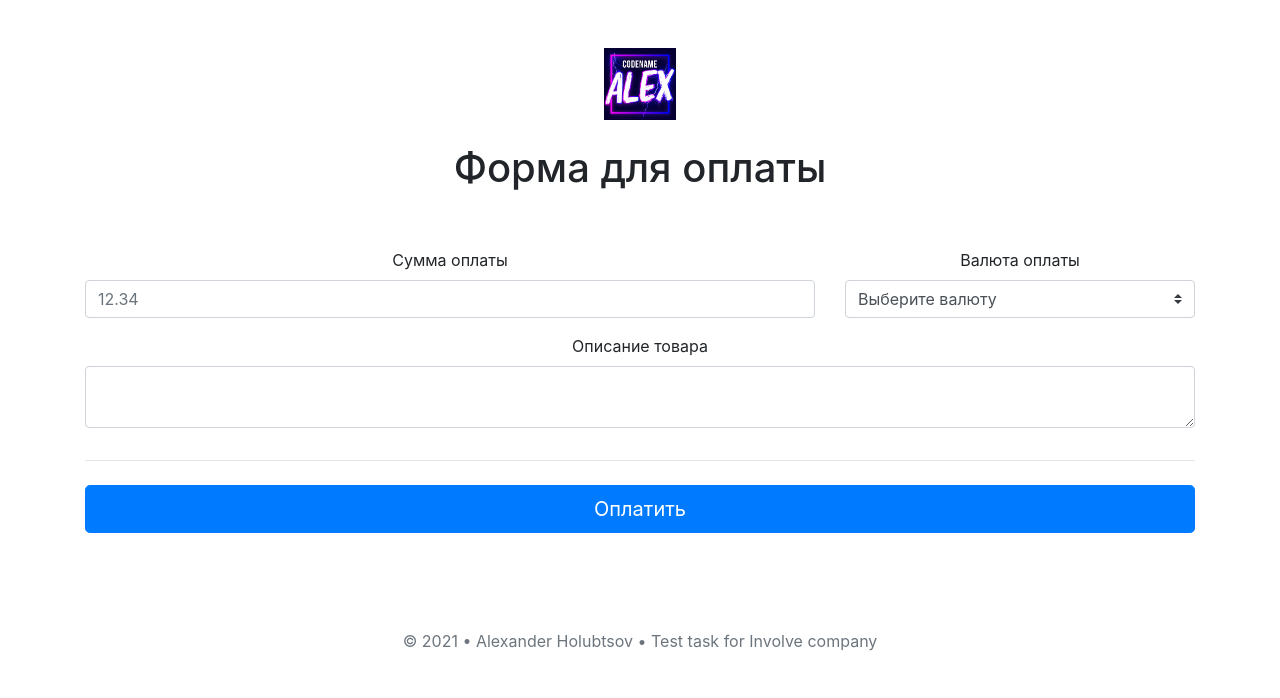
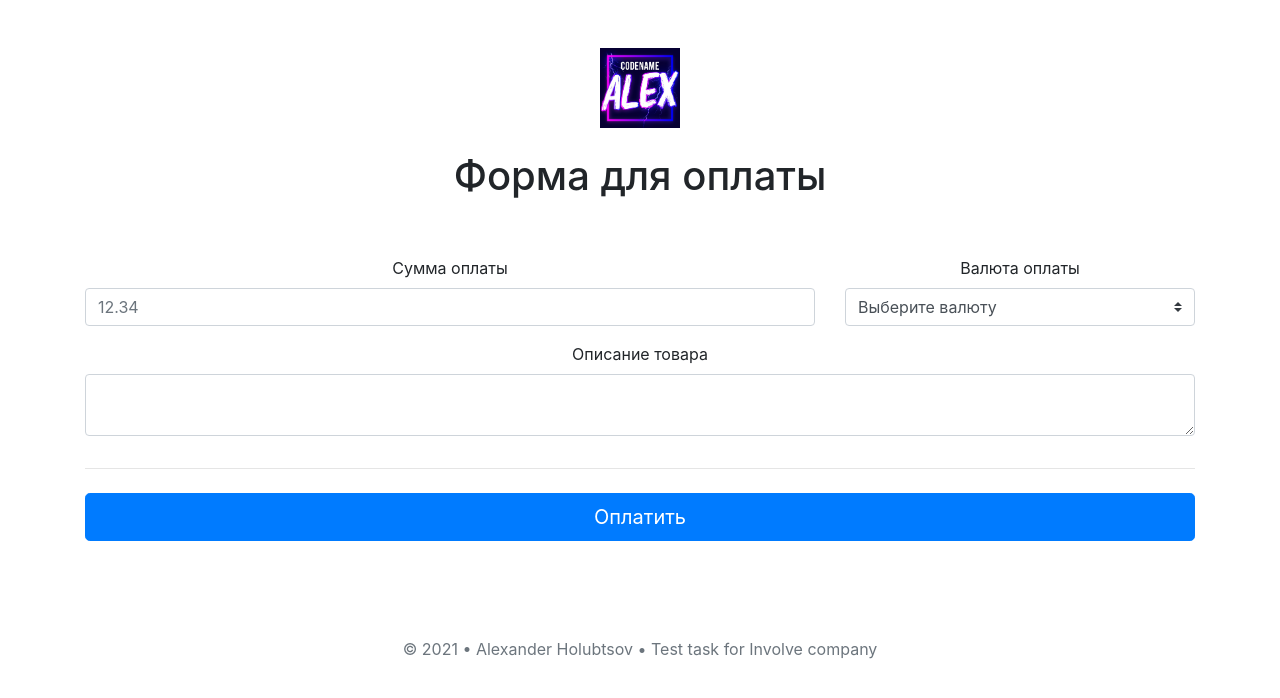
Before and after one commit to AlexanderGolDeluxe/TestTaskPythonDevAPI, a Flask app: page / in a window 1280 px wide. Shown: the top 698 px of the page. Run offline with Flask 2, Linux system fonts and the light colour scheme; some libraries are stand-ins or nearby versions.

Commit message:
Correct addition of static files

```diff
--- a/main.py
+++ b/main.py
@@ -1,5 +1,5 @@
 import datetime, hashlib, requests
-from flask import Flask, json, render_template, redirect, request
+from flask import Flask, json, render_template, redirect, url_for, request
 from flask_sqlalchemy import SQLAlchemy
 
 app = Flask(__name__)
--- a/templates/index.html
+++ b/templates/index.html
@@ -5,7 +5,7 @@
 {% block content %}
 <div class="container">
   <div class="py-5 text-center">
-    <img class="d-block mx-auto mb-4" src="../static/img/codename-alex-logo.jpg" alt="Codename Alex Logo" width="72" height="72">
+    <img class="d-block mx-auto mb-4" src="{{ url_for('static', filename='img/codename-alex-logo.jpg') }}" alt="Codename Alex Logo" width="80px" height="80px">
     <h1>Форма для оплаты</h1>
   </div>
   <form class="needs-validation" method="POST" novalidate="">
--- a/templates/wrapper.html
+++ b/templates/wrapper.html
@@ -4,7 +4,7 @@
   <meta charset="UTF-8">
   <meta http-equiv="X-UA-Compatible" content="IE=edge">
   <meta name="viewport" content="width=device-width, initial-scale=1.0">
-	<link rel="shortcut icon" href="../static/favicon.ico" type="image/x-icon">
+	<link rel="shortcut icon" href="{{ url_for('static', filename='favicon.ico') }}" type="image/x-icon">
   <link rel="stylesheet" href="https://cdn.jsdelivr.net/npm/bootstrap@4.6.0/dist/css/bootstrap.min.css">
   {% block title %}{% endblock %}
 </head>
```
